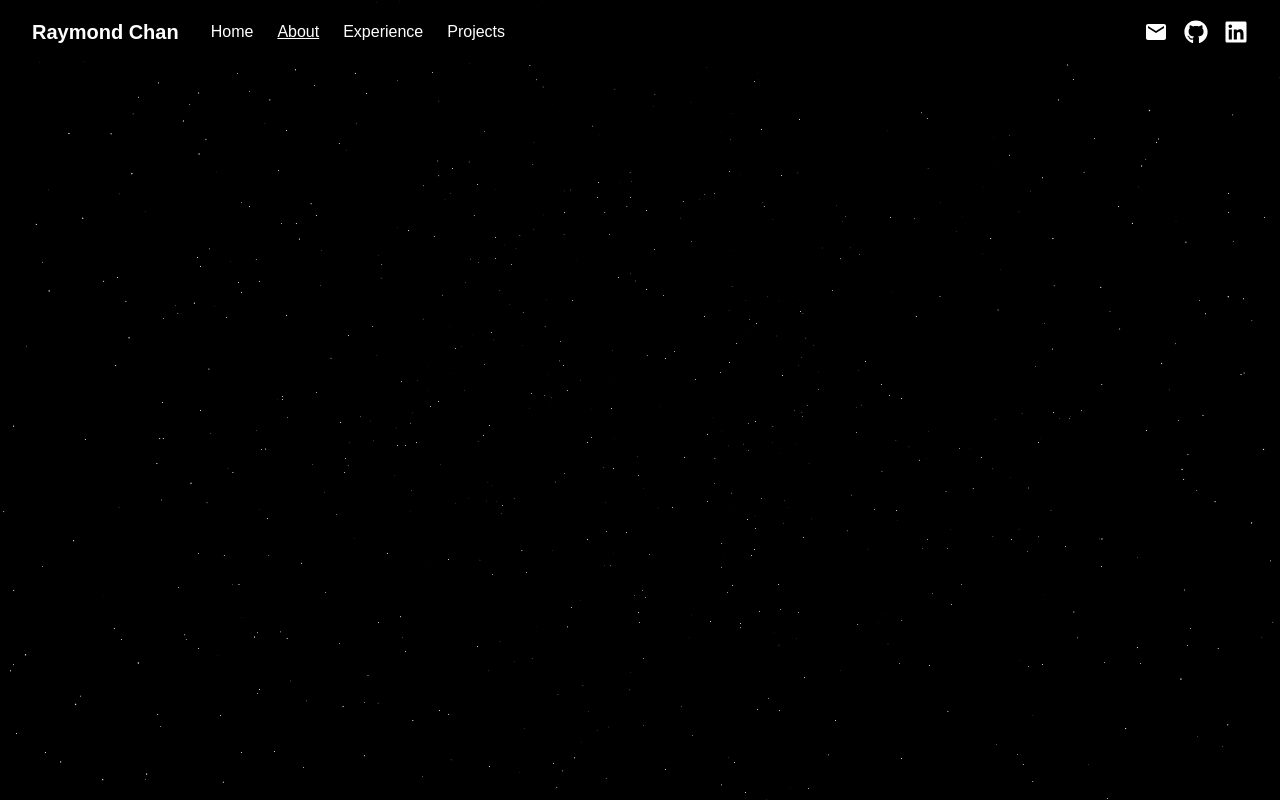
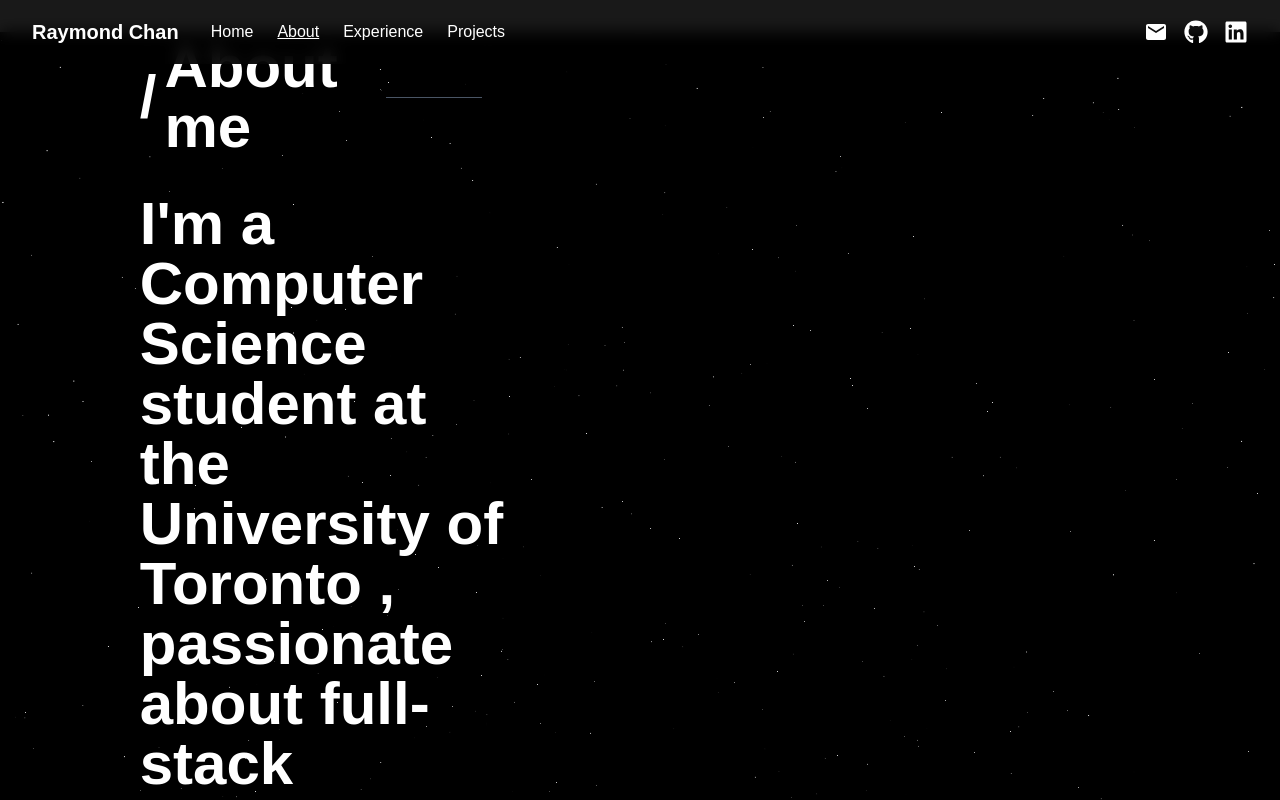
Before and after one commit to RaymondC-tech/portfolio, a Next.js app: page /about in a window 1280 px wide. Before the commit this address had no page. Shown: the top 800 px of the page. Built offline with nearby package versions, Linux system fonts and the light colour scheme; a web font is replaced by a local one.

Commit message:
before testing features

```diff
--- /dev/null
+++ b/src/app/about/page.tsx
@@ -0,0 +1,20 @@
+
+'use client'
+
+import { SectionTitle, About_me } from "@/components"
+
+
+
+export default function page() {
+  return (
+    <main className="min-h-screen">
+        <SectionTitle text="About me" underlineWidthClass="w-32"/>
+
+        <div className="relative">
+          <About_me/>
+        </div>
+
+
+    </main>
+  )
+}
--- a/src/app/layout.tsx
+++ b/src/app/layout.tsx
@@ -2,7 +2,7 @@
 
 import type { Metadata } from "next";
 import "./globals.css";
-import {Starfield, Navbar} from '@/components'
+import {Starfield, Navbar, MouseGlow} from '@/components'
 import { LoadingProvider, useLoading } from './LoadingContext'
 import { IntroProvider } from '@/components'
 
@@ -25,6 +25,8 @@ export default function RootLayout({children,}: Readonly<{children: React.ReactN
           <Navbar/>
           <Starfield/>
           <main>{children}</main>
+          {/*<MouseGlow/> */}
+
         </IntroProvider>
       </body>
     </html>
--- /dev/null
+++ b/src/components/about_me/About_me.tsx
@@ -0,0 +1,66 @@
+
+import { VscTriangleRight } from "react-icons/vsc";
+import { experienceData } from '@/data/experiences'
+import Image from 'next/image'
+
+const exp = experienceData[0]
+const technoloiges = ["TypeScript", "Python", "Java", "Next.js", "Go", "C"]
+
+export default function About_me() {
+  return (
+    <div className="grid grid-cols-[1fr_auto_1fr] items-center w-full overflow-visible mb-8 mt-8">
+
+      {/*Collum 1 */}
+      <div className="flex justify-center overflow-visible pr-4">
+        <div className="relative w-1/2 ">
+          <div className="inline-flex items-center text-6xl font-bold overflow-visible">
+          <p className="mb-3">
+            I'm a Computer Science student at the <span className="font-bold font-weight-700"> University of Toronto </span>,
+            passionate about full-stack development and machine learning. I love building tools
+            that automate my life and make everyday tasks easier.
+            </p>
+            {/* <p>
+              Here are some languages and technologies I have been using */}
+            {/* </p>
+            <ul className="grid grid-cols-2 gap-x-10 gap-y-2 text-sm">
+              {technoloiges.map((language, idx) => (
+                <li key = {idx} className="flex items-center gap-2">
+                  <VscTriangleRight/> { language }
+                </li>
+              ))}
+            </ul>
+            <p>
+              Beside coding 24/7, I an interested in reading articles about extraterrestrial
+              phenomenas and playing a variety of
+              enjoy playing sports
+            </p> */}
+
+            </div>
+        </div>
+
+      </div>
+
+      {/*Empty collumn 2 */}
+      <div className="w-10px -z-20">
+      <Image
+          src={exp.imageSrc}
+          alt={exp.title}
+          width={130}
+          height={130}
+          className=" rounded-full opacity-0"
+        />
+
+      </div>
+
+      {/*Empty collumn 3 */}
+      <div className="flex justify-center pl-4">
+
+      </div>
+
+
+
+    </div>
+  )
+}
+
+//<VscTriangleRight />
--- /dev/null
+++ b/src/components/effects/MouseGlow.tsx
@@ -0,0 +1,39 @@
+'use client'
+
+import { useEffect, useState } from 'react'
+
+export default function MouseGlow() {
+    const [pos, setPos]  = useState({x: 0, y: 0})
+
+    useEffect(() => {
+        const handleMouseMove = (e: MouseEvent) => {
+            setPos({ x: e.clientX, y: e.clientY })
+        }
+
+        window.addEventListener('mousemove', handleMouseMove)
+        return () => window.removeEventListener('mousemove', handleMouseMove)
+    }, [])
+
+    return (
+        <div
+      className="pointer-events-none fixed z-90 h-12 w-12 rounded-full bg-cyan-400 opacity-50 blur-2xl transition-transform duration-75"
+      style={{
+        transform: `translate(${pos.x}px, ${pos.y}px)`,
+        transition: 'transform 0.1s ease-out'
+      }}
+    />
+
+
+    )
+
+
+
+
+
+
+
+
+
+
+
+}
--- a/src/components/index.ts
+++ b/src/components/index.ts
@@ -9,3 +9,5 @@ export { default as ExperienceItem } from './experience/ExperienceItem'
 export { IntroProvider, useIntro } from './intro/IntroContext'
 export { default as SectionTitle} from './layout/SectionTitle'
 //export { default as Background1 } from './layout/Backrgound1'
+export { default as MouseGlow } from './effects/MouseGlow'
+export { default as About_me}  from './about_me/About_me'
--- a/src/components/layout/Navbar.tsx
+++ b/src/components/layout/Navbar.tsx
@@ -34,7 +34,7 @@ const Navbar: React.FC = () => {
     <nav
       className={`
         fixed top-0 left-0 w-full z-50
-        bg-black/70 backdrop-blur-sm
+        bg-black/90 backdrop-blur-sm
         transition-opacity duration-500 ease-in-out
         ${showNav ? 'opacity-100 pointer-events-auto' : 'opacity-0 pointer-events-none'}
       `}
--- a/src/components/projects/ThreeSixtyCarousel.tsx
+++ b/src/components/projects/ThreeSixtyCarousel.tsx
@@ -78,7 +78,7 @@ export default function ProjectCarousel({
 
       //3 apply to dom
       if (rotatingRef.current){
-        rotatingRef.current.style.transition = 'transform 0.3s ease';
+        rotatingRef.current.style.transition = 'transform 1s ease';
         rotatingRef.current.style.transform = `rotateY(${rotationRef.current}deg)`;
 
         const onEnd = () => {
@@ -193,7 +193,7 @@ export default function ProjectCarousel({
     rotationRef.current = targetAngle;
 
     if (rotatingRef.current) {
-      rotatingRef.current.style.transition = 'transform 0.8s ease';
+      rotatingRef.current.style.transition = 'transform 1s ease';
       rotatingRef.current.style.transform = `rotateY(${rotationRef.current}deg)`;
       const onEnd = () => {
         if (rotatingRef.current) rotatingRef.current.style.transition = '';
```
